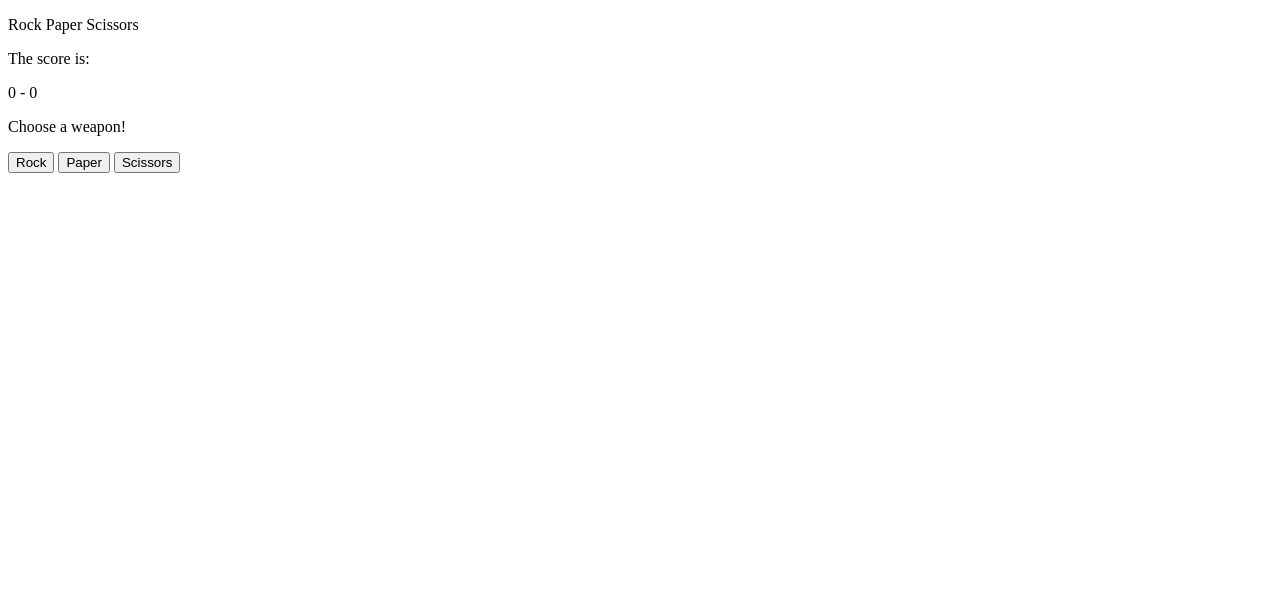
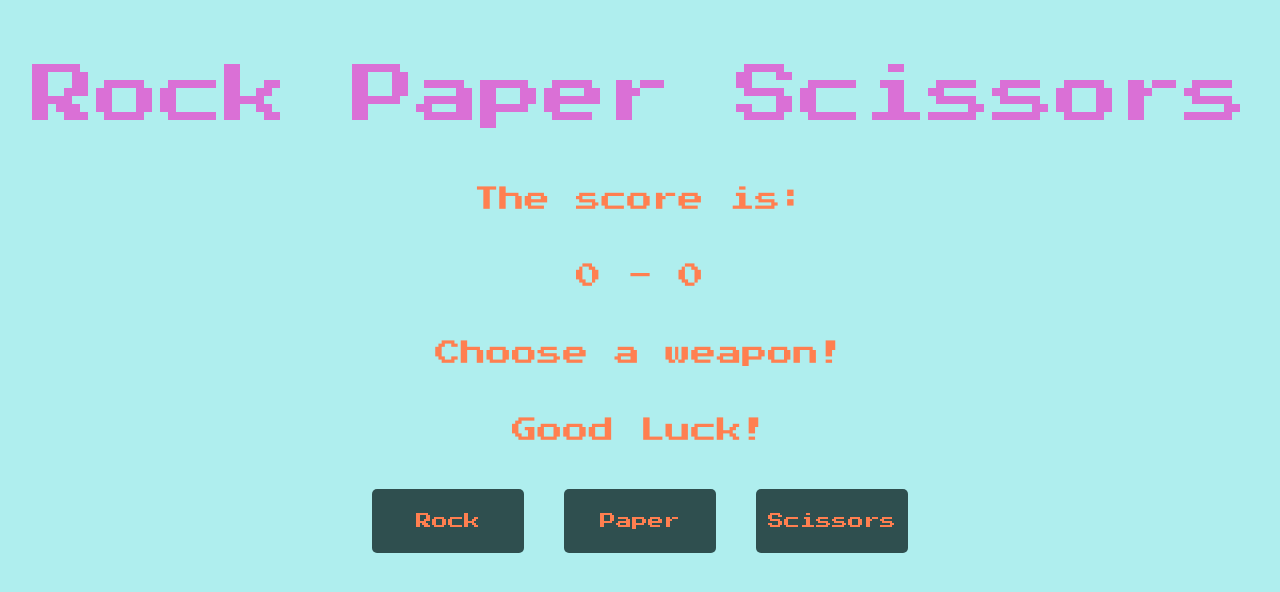
Before and after one commit to ati72/rock-paper-scissors, a plain HTML site: page index.html in a window 1280 px wide. Drawn offline with Linux system fonts and the light colour scheme.

Commit message:
added style.css

```diff
--- a/index.html
+++ b/index.html
@@ -5,6 +5,10 @@
     <meta http-equiv="X-UA-Compatible" content="IE=edge">
     <meta name="viewport" content="width=device-width, initial-scale=1.0">
     <script src="script.js" defer></script>
+    <link rel="stylesheet" href="style.css">
+    <style>
+        @import url('https://fonts.googleapis.com/css2?family=Press+Start+2P&display=swap');
+    </style>
     <title>Rock Paper Scissors</title>
 </head>
 <body>
@@ -15,7 +19,7 @@
         <p class="result-title">The score is:</p>
         <p class="scores"><span class="player-score">0</span> - <span class="computer-score">0</span></p>
         <p class="announcer">Choose a weapon!</p>
-        <p class="announcer-winner"></p>
+        <p class="announcer-winner">Good Luck!</p>
     </div>
     <div class="button-container">
         <button id="btn-rock">Rock</button>
--- a/script.js
+++ b/script.js
@@ -8,8 +8,6 @@ function calculateWinner(playerSelection, computerSelection) {
 
     if(playerSelection === computerSelection) {
         console.log("DRAW");
-        computerScore++;
-        playerScore++;
         displayWinner.textContent = "It's a DRAW";
         return "It's a DRAW!";
 
--- /dev/null
+++ b/style.css
@@ -0,0 +1,47 @@
+body {
+    display: flex;
+    flex-direction: column;
+    margin: 0px;
+    padding: 0px;
+    font-family: 'Press Start 2P', monospace;
+    background-color: #afeeee;
+}
+
+.header {
+    display: flex;
+    justify-content: center;
+    font-size: 4rem;
+    color: #da70d6;
+
+}
+
+.title {
+    margin-bottom: 32px;
+}
+
+.result-container {
+    display: flex;
+    flex-direction: column;
+    justify-content: center;
+    align-items: center;
+    color: #ff7f50;
+    font-size: 1.6rem;
+}
+
+.button-container {
+    display: flex;
+    align-items: center;
+    justify-content: center;
+}
+
+button {
+    background-color: darkslategray;
+    border: 0px;
+    border-radius: 5px;
+    height: 4rem;
+    width: 9.5rem;
+    margin: 20px;
+    font-family: 'Press Start 2P';
+    font-size: 16px;
+    color: #ff7f50;
+}
```
